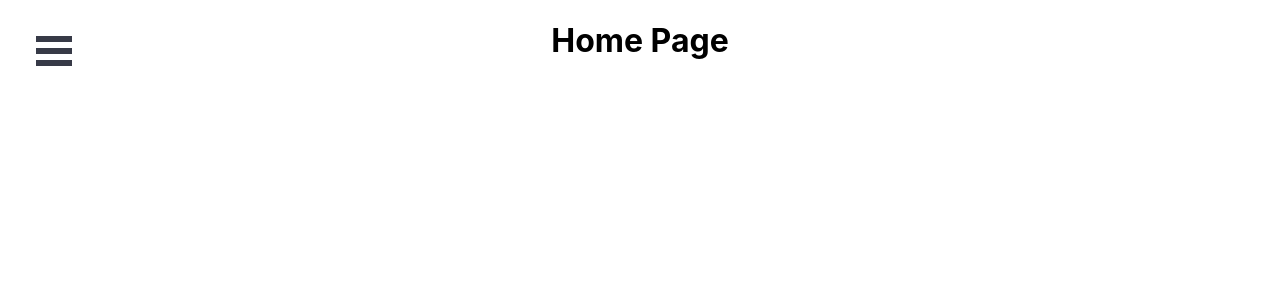
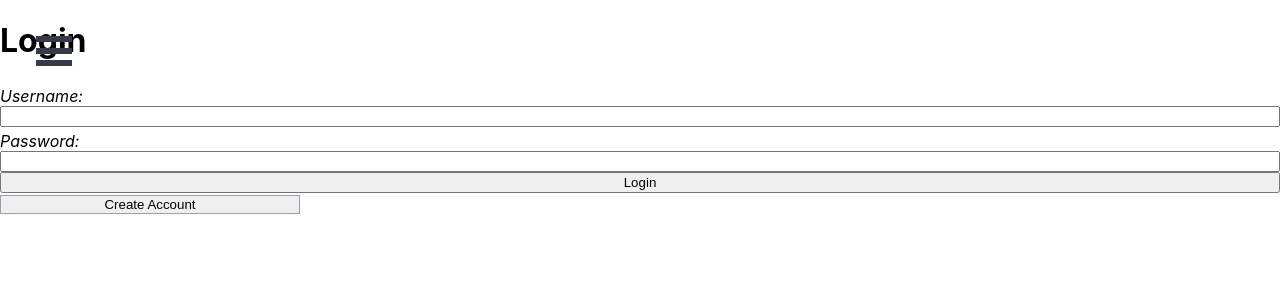
Before and after one commit to software-students-spring2022/final-project-mycryptopal, a React (Create React App) app in the folder front-end/: page / in a window 1280 px wide. Shown: the top 300 px of the page. Built offline with nearby package versions, Linux system fonts and the light colour scheme.

Commit message:
tweaking to login.css and routing to login page first

```diff
--- a/front-end/src/App.js
+++ b/front-end/src/App.js
@@ -17,14 +17,14 @@
       <div id="page-wrap">
         <Router>
           <Routes>
-            <Route path='/' element={<Home />} />
+            <Route path='/' element={<Login />} />
+            <Route path='/registration' element={<Registration />} />
+            <Route path='/home' element={<Home />} />
             <Route path='/portfolio' element={<Portfolio />} />
             <Route path='/explore' element={<Explore />} />
             <Route path='/learn' element={<Learn />} />
             <Route path='/contact' element={<Contact />} />
             <Route path='/settings' element={<Settings />} />
-            <Route path='/login' element={<Login />} />
-            <Route path='/registration' element={<Registration />} />
           </Routes>
         </Router>
       </div>
--- a/front-end/src/Login.css
+++ b/front-end/src/Login.css
@@ -0,0 +1,9 @@
+form {
+    display: flex;
+    flex-direction: column;
+}
+
+label {
+    margin-top: 0.5vh;
+    font-style: italic;
+}
--- a/front-end/src/Registration.css
+++ b/front-end/src/Registration.css
@@ -0,0 +1,9 @@
+form {
+    display: flex;
+    flex-direction: column;
+}
+
+label {
+    margin-top: 0.5vh;
+    font-style: italic;
+}
```
